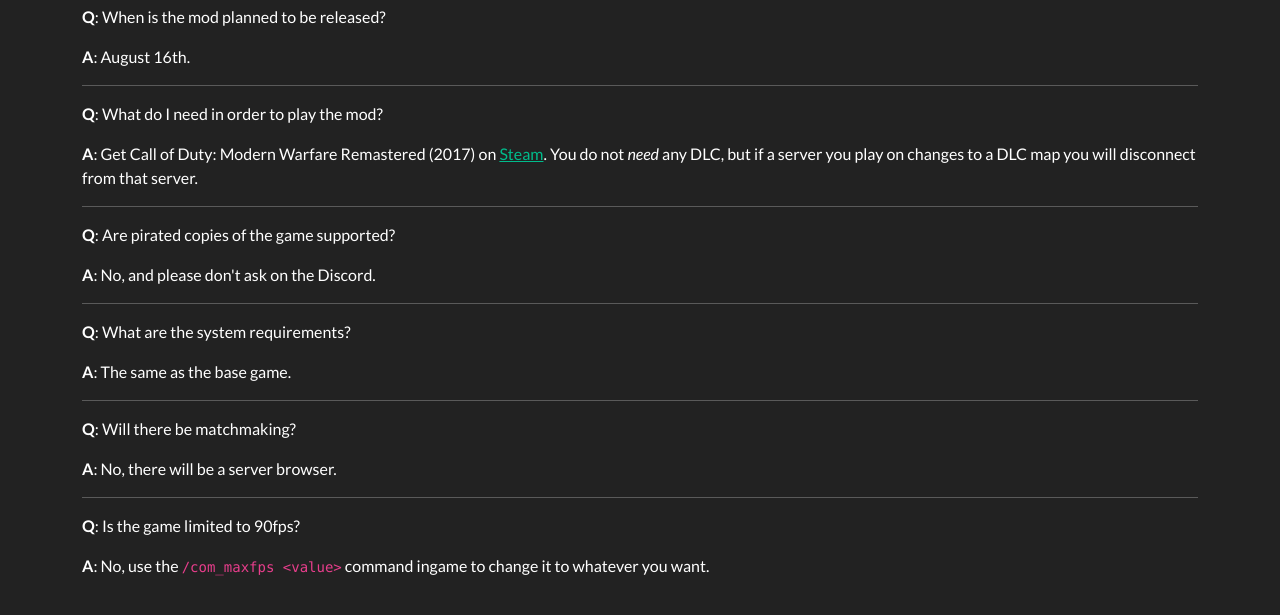
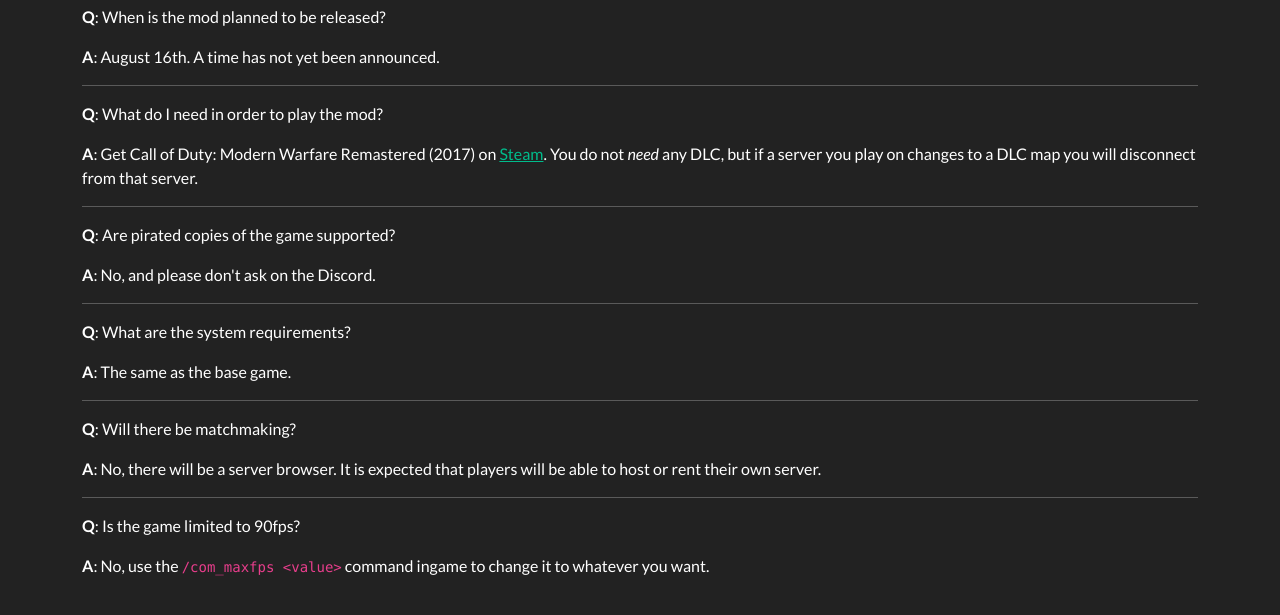
Before and after one commit to ayan4m1/h2mwiki, a Gatsby site: page /faq in a window 1280 px wide. Shown: the part 149-764 px from the top of the page. Built offline with nearby package versions, Linux system fonts and the light colour scheme; Gatsby itself is replaced by a stand-in of ours.

Commit message:
clarify some things in faq and rename it

```diff
--- a/docs/about.md
+++ b/docs/faq.md
@@ -6,7 +6,7 @@ description: 'Frequently Asked Questions about the mod.'
 
 **Q**: When is the mod planned to be released?
 
-**A**: August 16th.
+**A**: August 16th. A time has not yet been announced.
 
 ---
 
@@ -30,7 +30,7 @@ description: 'Frequently Asked Questions about the mod.'
 
 **Q**: Will there be matchmaking?
 
-**A**: No, there will be a server browser.
+**A**: No, there will be a server browser. It is expected that players will be able to host or rent their own server.
 
 ---
 
```
